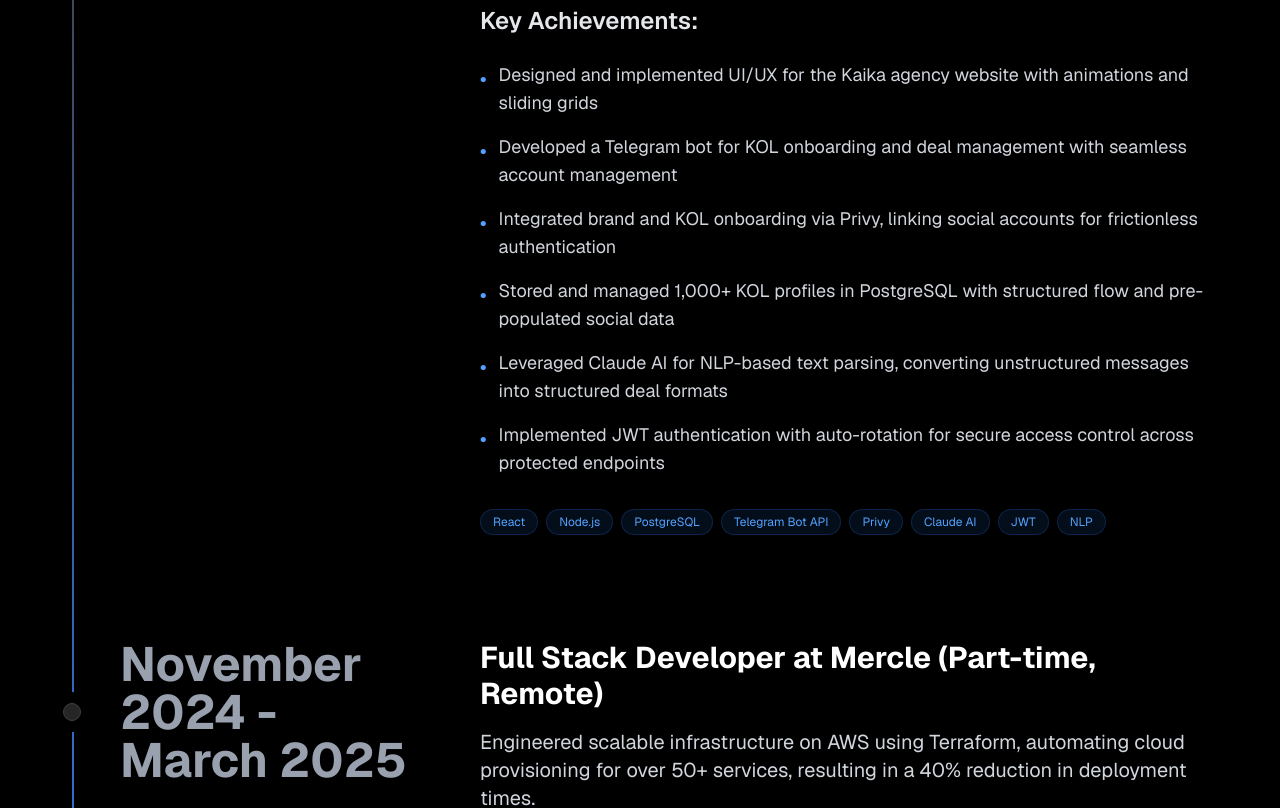
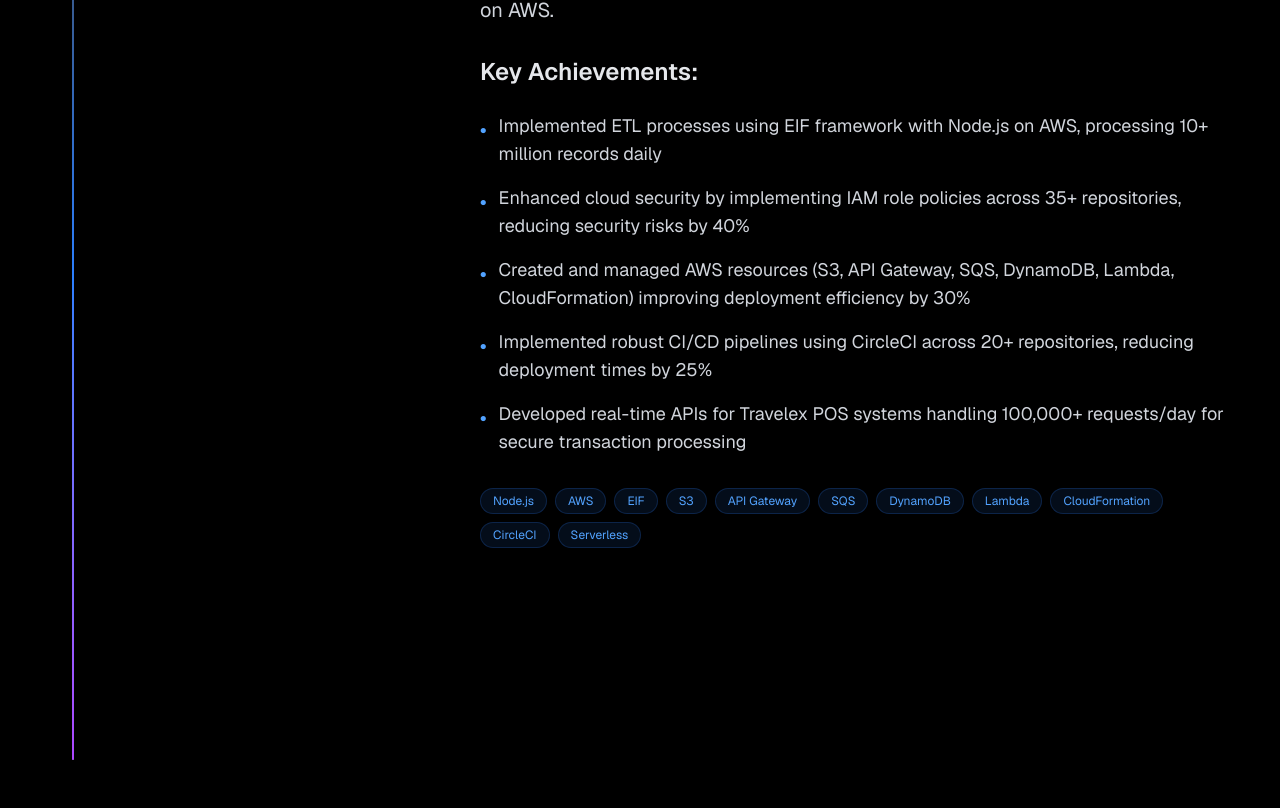
Before and after one commit to Subham-Satapathy/portfolio, a Next.js app: page / in a window 1280 px wide. Shown: the part 2116-2924 px from the top of the page. Built offline with nearby package versions, Linux system fonts and the light colour scheme.

Commit message:
Remove outdated experience entries for Full Stack Developer roles at Kaika and Mercle from Experience component

```diff
--- a/app/components/Experience.tsx
+++ b/app/components/Experience.tsx
@@ -6,46 +6,6 @@
 
 const Experience = () => {
   const experienceData = [
-    {
-      title: "March 2025 - May 2025",
-      content: (
-        <ExperienceCard
-          designation="Full Stack Developer"
-          company="Kaika (Part-time, Remote)"
-          description="Designed and implemented UI/UX for the Kaika agency website, incorporating animations and sliding grids for an engaging user experience."
-          achievements={[
-            "Designed and implemented UI/UX for the Kaika agency website with animations and sliding grids",
-            "Developed a Telegram bot for KOL onboarding and deal management with seamless account management",
-            "Integrated brand and KOL onboarding via Privy, linking social accounts for frictionless authentication",
-            "Stored and managed 1,000+ KOL profiles in PostgreSQL with structured flow and pre-populated social data",
-            "Leveraged Claude AI for NLP-based text parsing, converting unstructured messages into structured deal formats",
-            "Implemented JWT authentication with auto-rotation for secure access control across protected endpoints"
-          ]}
-          technologies={["React", "Node.js", "PostgreSQL", "Telegram Bot API", "Privy", "Claude AI", "JWT", "NLP"]}
-        />
-      ),
-    },
-    {
-      title: "November 2024 - March 2025",
-      content: (
-        <ExperienceCard
-          designation="Full Stack Developer"
-          company="Mercle (Part-time, Remote)"
-          description="Engineered scalable infrastructure on AWS using Terraform, automating cloud provisioning for over 50+ services, resulting in a 40% reduction in deployment times."
-          achievements={[
-            "Engineered scalable AWS infrastructure using Terraform for 50+ services, reducing deployment times by 40%",
-            "Developed optimized queries for blockchain data from RPC endpoints, processing 500,000+ user transactions",
-            "Built and maintained parsers for 50+ blockchain protocols, processing 10+ million user transactions",
-            "Designed secure backend APIs for Web3 wallet authentication, improving user sign-in rates by 30%",
-            "Managed domain infrastructure on AWS Route 53 for 10+ domains, reducing content delivery latency by 25%",
-            "Architected ECS clusters handling 1 million+ requests per day with reliable, cost-effective deployment",
-            "Set up CI/CD pipelines using GitHub Actions and AWS CodeDeploy across 15+ repositories, reducing deployment failures by 20%",
-            "Developed advanced scripts analyzing ERC20 transactions for 2+ million users at 1,000 transactions/second"
-          ]}
-          technologies={["AWS", "Terraform", "PostgreSQL", "Node.js", "Web3", "Blockchain", "ECS", "CloudFront", "GitHub Actions", "ERC20"]}
-        />
-      ),
-    },
     {
       title: "March 2022 - Present",
       content: (
```
